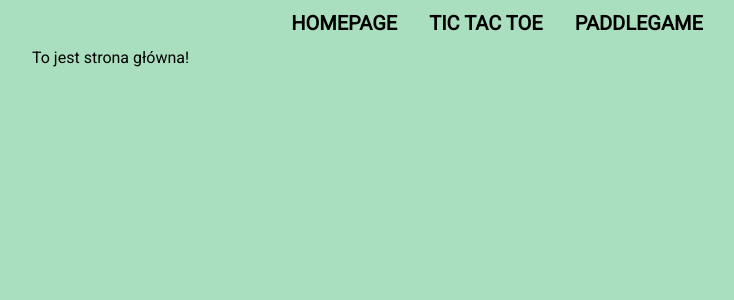
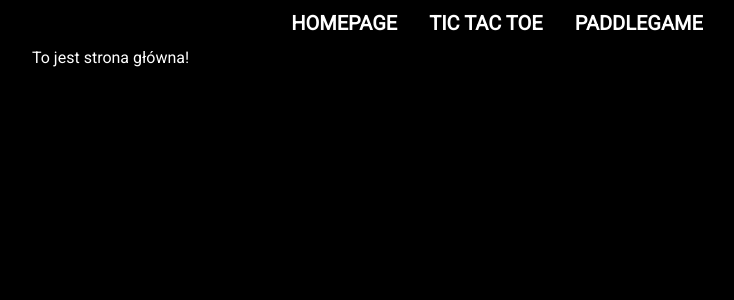
Before and after one commit to TomaszNowakGIT/Game_Base_React, a React (Create React App) app: page / in a window 1280 px wide. Shown: the top 300 px of the page, without its empty margins (143-877 px from the left). Built offline with nearby package versions, Linux system fonts and the light colour scheme.

Commit message:
dodanie poziomów trudności

```diff
--- a/src/App.css
+++ b/src/App.css
@@ -1,14 +1,14 @@
 body{
     background: #A9DFBF !important;
-    color: black !important;
+    color: white !important;
     padding-top: 0px !important;
     padding-left: 0px !important;
 }
 #root
-{background: #A9DFBF;
+{background:black;
 }
 .nav-link{
-    color: black;
+    color:white;
     font-size: 20px;
     text-transform: uppercase;
     font-weight: 900;
@@ -16,8 +16,8 @@ body{
 
  }
 .nav-link:hover{
-     color:white;
-     background: black;
+     color: black;
+     background: white;
 
  }
  .container{
--- a/src/PaddleGame/PaddleGame.scss
+++ b/src/PaddleGame/PaddleGame.scss
@@ -2,7 +2,10 @@ body {
 	margin-top: 0px;
 	height: 100vh;
 	width: 100vw;
+	background:black !important;
+    color: white !important;
 }
+
 @font-face {
 	src: url(https://s3-us-west-2.amazonaws.com/s.cdpn.io/86186/terminal_copy.ttf);
 	font-family: 'Terminal';
```
